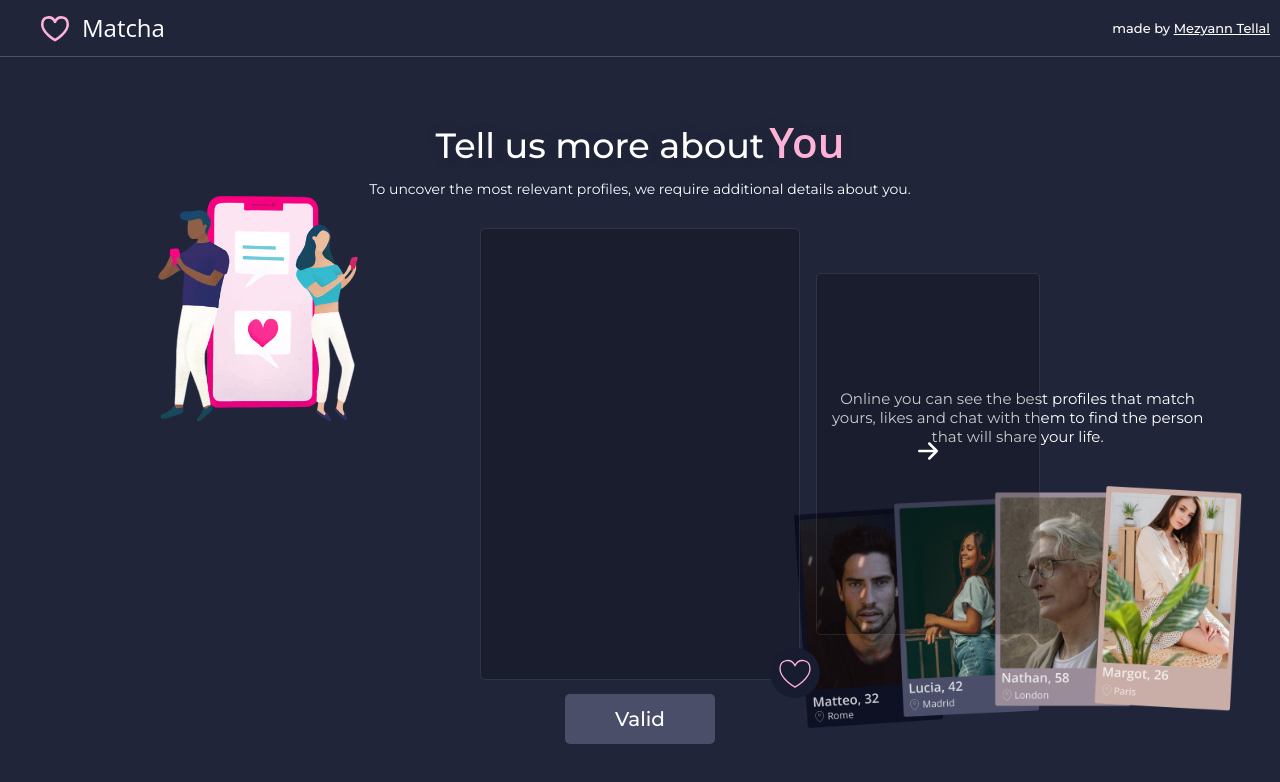
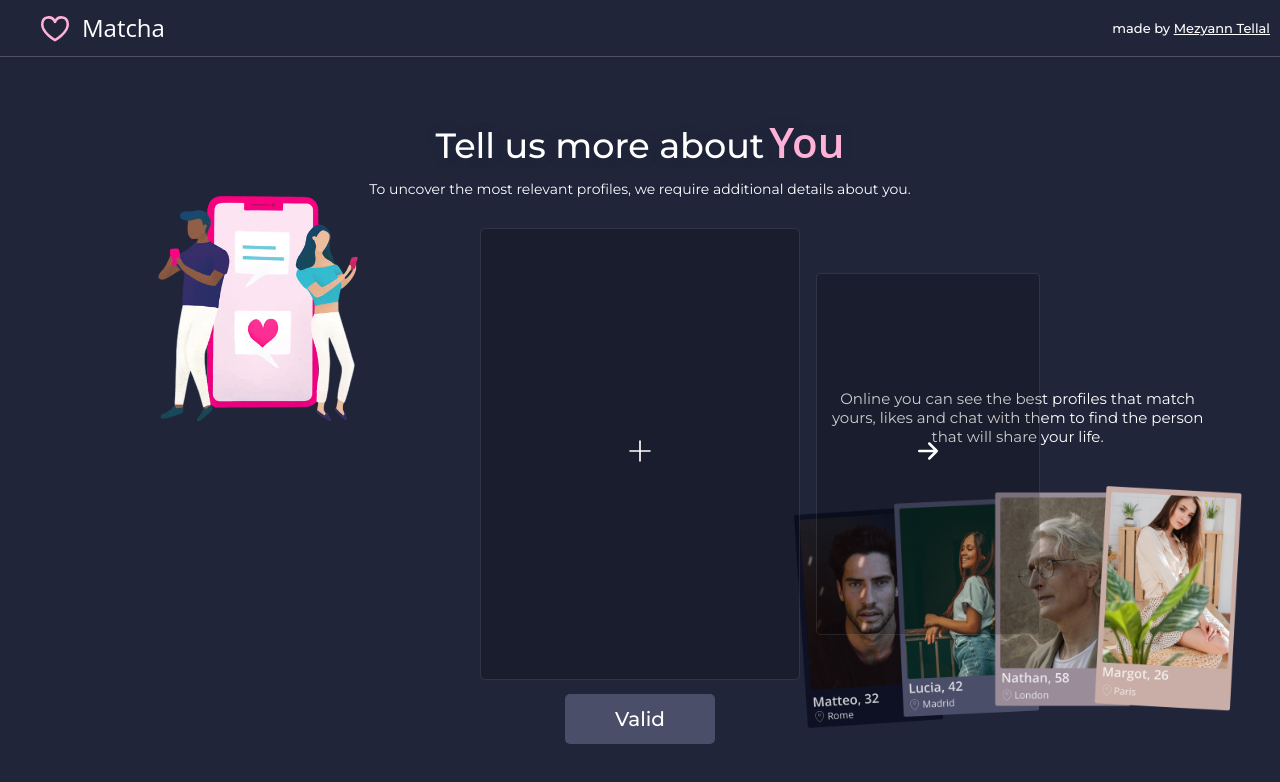
Before and after one commit to mtellal/matcha, a React (Create React App) app in the folder frontend/: page /signup/photos in a window 1280 px wide. Shown: the top 782 px of the page. Built offline with nearby package versions, Linux system fonts and the light colour scheme; no server answers.

Commit message:
signupInfosPhotos page carrousel fixed

```diff
--- a/frontend/src/components/PhotoCarrousel/PhotoCarrousel.tsx
+++ b/frontend/src/components/PhotoCarrousel/PhotoCarrousel.tsx
@@ -83,23 +83,25 @@ function PhotoContainer({ photos, setPhotos, index, extractURL, deletePhoto, onC
 }
 
 type PhotoCarrouselPropsType = {
-    key: any,
+    key?: any,
     isCurrentUser: boolean,
     photos: UserPhoto[],
-    setPhotos: (x: any) => any,
+    setPhotos: (photos: any) => any,
     onChangeProps?: () => any,
     isLiked?: boolean,
-    onLike?: (a: any) => any
+    onLike?: () => any
 }
 
+
 export default function PhotoCarrousel({
+    key,
     isCurrentUser,
     photos,
     setPhotos,
     onChangeProps,
     isLiked,
     onLike
-}: any) {
+}: PhotoCarrouselPropsType) {
 
     const [index, setIndex] = useState(0);
 
--- a/frontend/src/pages/AuthenticateSpace.tsx
+++ b/frontend/src/pages/AuthenticateSpace.tsx
@@ -1,5 +1,5 @@
 import HeaderConnected from '../components/Header/HeaderConnected';
-import { Outlet, redirect, useLoaderData } from 'react-router';
+import { Outlet, useLoaderData } from 'react-router';
 import { UserProvider } from '../contexts/UserContext';
 import BrowserProvider from '../contexts/BrowserProvider';
 import ViewsProvider from '../contexts/ViewsProvider';
--- a/frontend/src/pages/Profile/ProfileCurrentUser.tsx
+++ b/frontend/src/pages/Profile/ProfileCurrentUser.tsx
@@ -165,7 +165,6 @@ export default function ProfileCurrentUser() {
         <div className="profileuser">
             <div className="profileuser-carousel">
                 <PhotoCarrousel
-                    key={photos}
                     photos={photos}
                     isCurrentUser={true}
                     setPhotos={setPhotos}
--- a/frontend/src/pages/Signup/SignupInfos/SignupInfosPage.tsx
+++ b/frontend/src/pages/Signup/SignupInfos/SignupInfosPage.tsx
@@ -1,6 +1,8 @@
 
 import './SignupInfosPage.css'
 import '../../../generic.css'
+import '../../../components/Inputs/InputCitiesReco/InputCitiesReco.css'
+
 import { useCallback, useEffect, useState } from 'react';
 import PickMenu from '../../../components/Picker/PickMenu/PickMenu';
 import InputBiography from '../../../components/Inputs/InputBio/InputBiography';
--- a/frontend/src/pages/Signup/SignupPage.tsx
+++ b/frontend/src/pages/Signup/SignupPage.tsx
@@ -10,7 +10,6 @@ import { InputIconPassword } from '../../components/Inputs/InputIcon/InputIcon';
 import { ButtonWrapper } from '../../components/Buttons/ButtonWrapper';
 
 
-import arrowRightIcon from '../../assets/Arrow_Right.svg'
 import TagsPickerPage from '../../components/TagsPickerPage/TagsPickerPage';
 import { validateEmail, validateNames } from '../../utils';
 import { useSearchParams } from 'react-router-dom';
--- a/frontend/src/pages/Signup/SignupPhotos/SignupPhotosPage.tsx
+++ b/frontend/src/pages/Signup/SignupPhotos/SignupPhotosPage.tsx
@@ -61,9 +61,9 @@ export default function SignupPhotosPage() {
             <p className='c-description'>To uncover the most relevant profiles, we require additional details about you.</p>
             <div className='signup-photos-c'>
                 <PhotoCarrousel
-                    currentUser={true}
                     photos={photos}
                     setPhotos={setPhotos}
+                    isCurrentUser={true}
                 />
 
             </div>
```
Also changed, not shown: frontend/src/App.tsx (+2 -11 lines).
